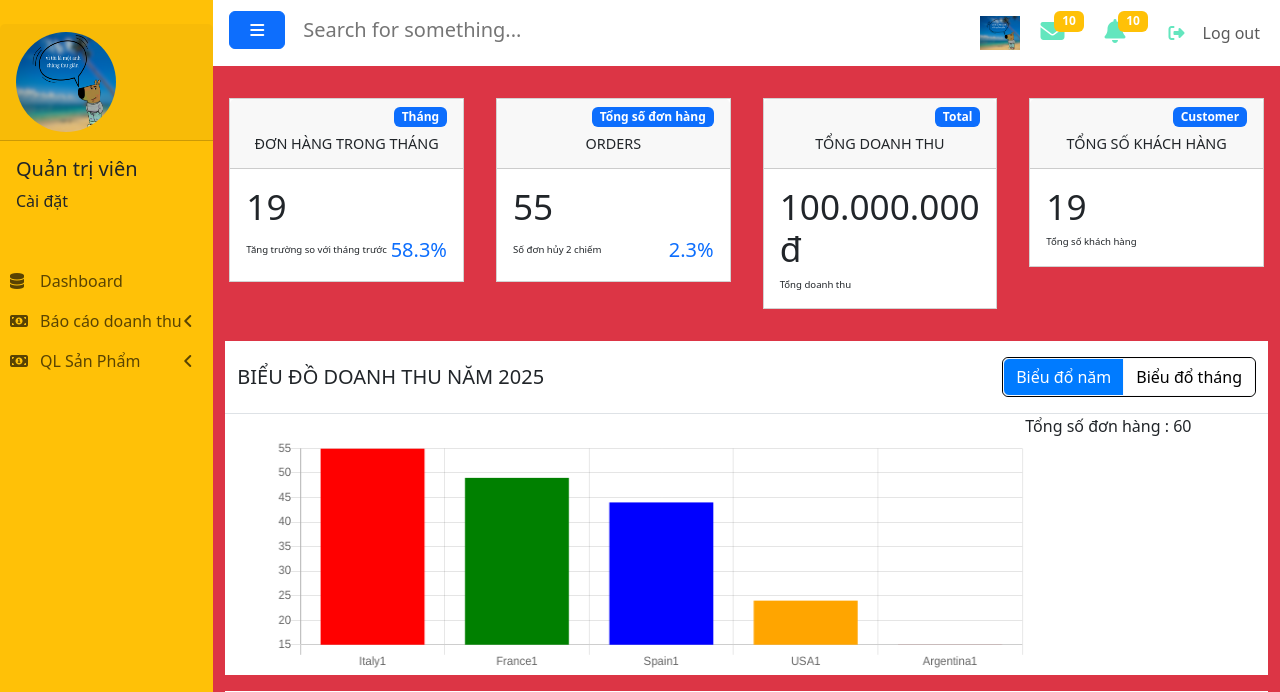
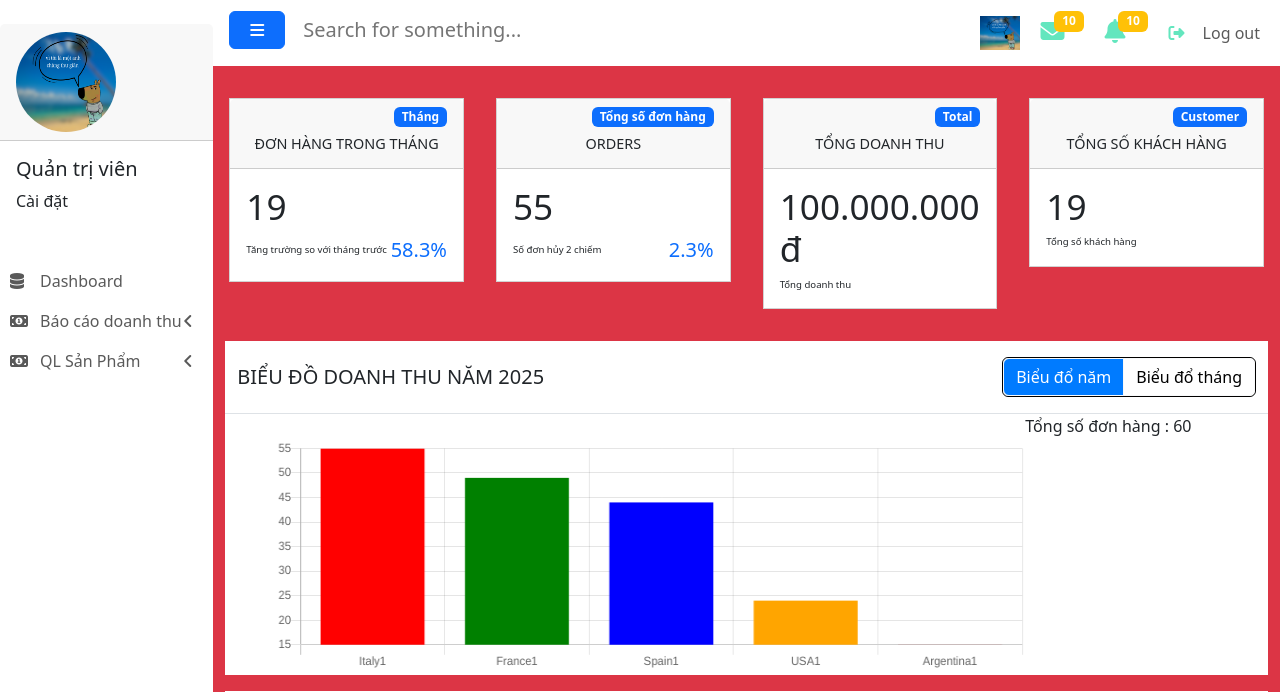
Before and after one commit to Brotato-O/web2, a PHP site: page /admin/indexAdmin.php in a window 1280 px wide. Shown: the top 692 px of the page. Run offline with PHP 8.4, Linux system fonts and the light colour scheme; some libraries are stand-ins or nearby versions.

Commit message:
ko bit nua

```diff
--- a/admin/includes/sidebarAdmin.php
+++ b/admin/includes/sidebarAdmin.php
@@ -7,7 +7,7 @@
         <p class="card-text">Cài đặt</p>
     </div>
 </div>
-<nav class="navbar bg-warning">
+<nav class="navbar --bs-danger-border-subtle">
     <div class="w-100">
         <ul class="navbar-nav me-auto mb-2 mb-lg-0">
             <li class="nav-item">
--- a/admin/indexAdmin.php
+++ b/admin/indexAdmin.php
@@ -13,7 +13,7 @@
 <body>
     <div class="container-fluid">
         <div class="row">
-            <div class="col-2 bg-warning min-vh-100 flex-column" id="sidebar">
+            <div class="col-2 --bs-danger-border-subtle min-vh-100 flex-column" id="sidebar">
                 <?php include "includes/sidebarAdmin.php"; ?>
             </div>
             <div class="col-10 bg-danger">
```
